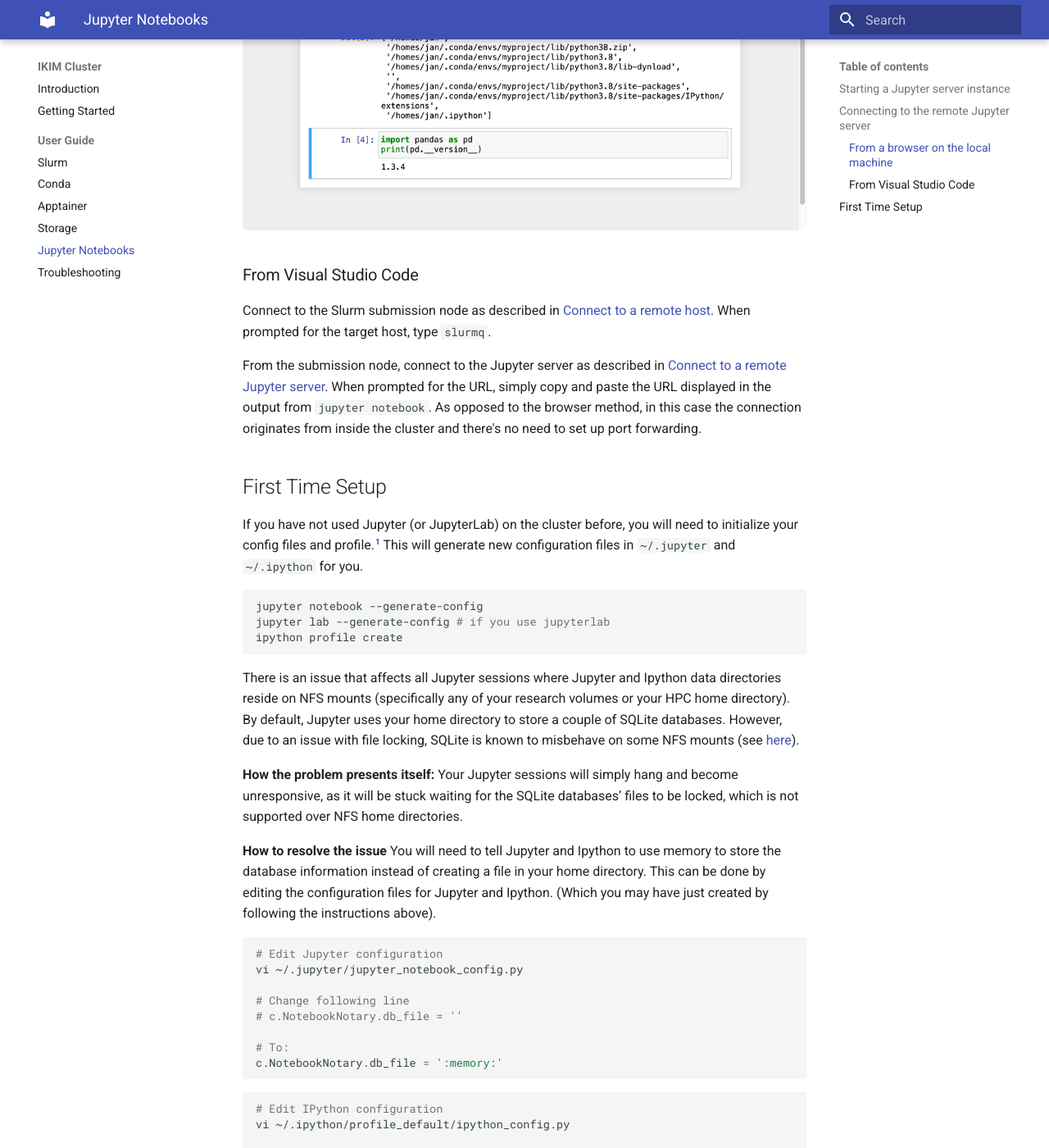
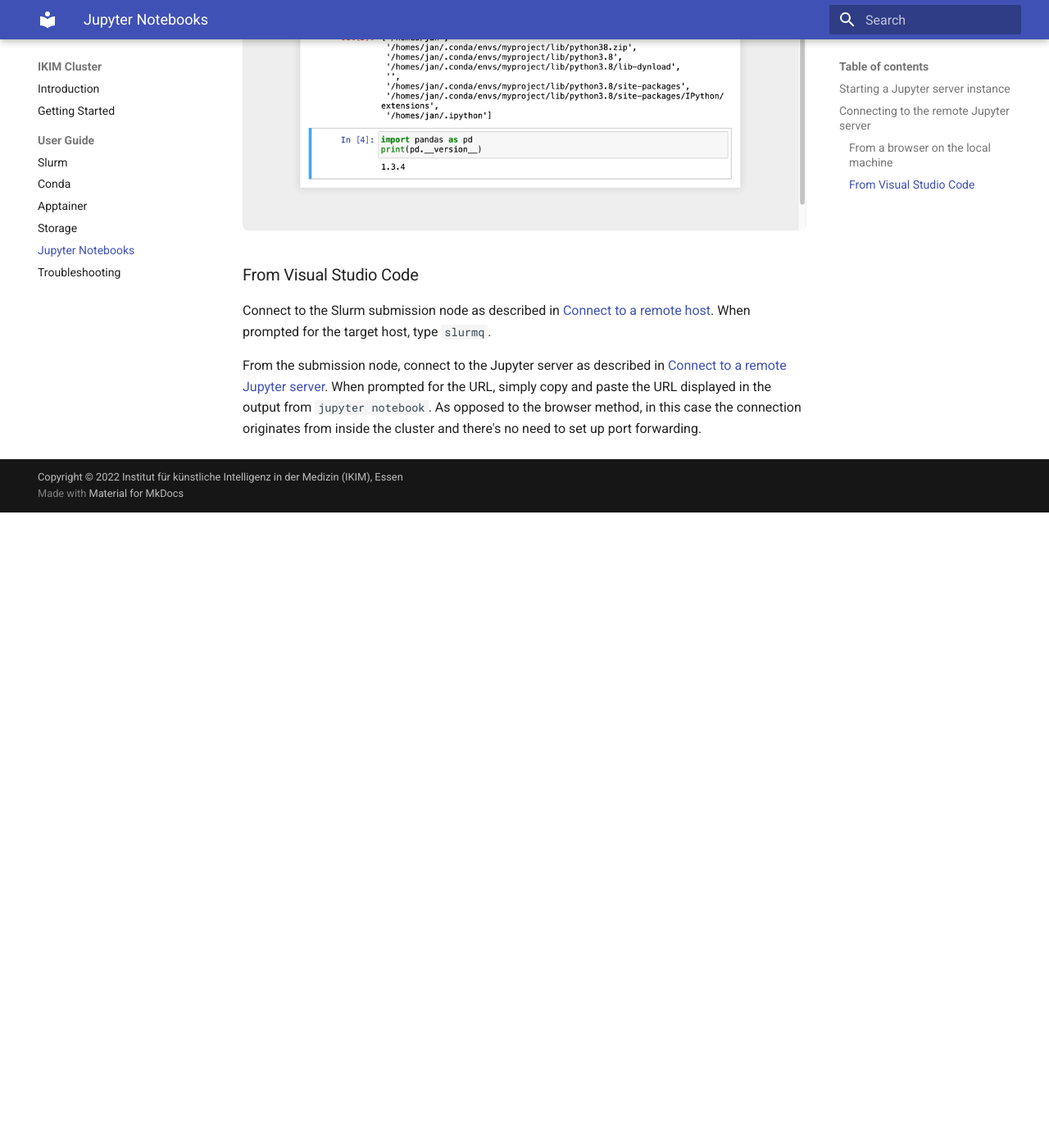
Before and after one commit to IKIM-Essen/ClusterDocs, an MkDocs documentation site: the page built from docs/jupyter.md, in a window 1280 px wide and 1400 px high, scrolled down 2390 px. Shown: the whole window at 82% size. Built offline with MkDocs 1.6.1 and Material for MkDocs 9.7.7, drawn with Linux system fonts in a browser that asks for light colours; after the commit the page ends 3015 px from its top, so only the background shows below that; some of the changed text lies outside the part shown.

Commit message:
Delete the NFS workaround from the Jupyter guide
The NFS server now supports file locking, so there is no need for
this workaround anymore

````diff
--- a/docs/jupyter.md
+++ b/docs/jupyter.md
@@ -78,57 +78,5 @@
 
 From the submission node, connect to the Jupyter server as described in [Connect to a remote Jupyter server][vscode-docs-remote-jupyter]. When prompted for the URL, simply copy and paste the URL displayed in the output from `jupyter notebook`. As opposed to the browser method, in this case the connection originates from inside the cluster and there's no need to set up port forwarding.
 
-## First Time Setup
-
-If you have not used Jupyter (or JupyterLab) on the cluster before, you will need to initialize your config files and profile.[^1] This will generate new configuration files in `~/.jupyter` and `~/.ipython` for you.
-
-[^1]: This section is based on <https://docs.hpc.sussex.ac.uk/apollo2/jupyter.html#first-time-setup-and-nfs-issue>
-
-```sh
-jupyter notebook --generate-config
-jupyter lab --generate-config # if you use jupyterlab
-ipython profile create
-```
-
-There is an issue that affects all Jupyter sessions where Jupyter and Ipython data directories reside on NFS mounts (specifically any of your research volumes or your HPC home directory). By default, Jupyter uses your home directory to store a couple of SQLite databases. However, due to an issue with file locking, SQLite is known to misbehave on some NFS mounts (see [here](https://www.sqlite.org/faq.html#q5)).
-
-**How the problem presents itself:**
-Your Jupyter sessions will simply hang and become unresponsive, as it will be stuck waiting for the SQLite databases’ files to be locked, which is not supported over NFS home directories.
-
-**How to resolve the issue**
-You will need to tell Jupyter and Ipython to use memory to store the database information instead of creating a file in your home directory. This can be done by editing the configuration files for Jupyter and Ipython. (Which you may have just created by following the instructions above).
-
-```sh
-# Edit Jupyter configuration
-vi ~/.jupyter/jupyter_notebook_config.py
-
-# Change following line
-# c.NotebookNotary.db_file = ''
-
-# To:
-c.NotebookNotary.db_file = ':memory:'
-```
-
-```sh
-# Edit IPython configuration
-vi ~/.ipython/profile_default/ipython_config.py
-
-# Change following two lines
-# c.HistoryManager.hist_file=''
-# c.HistoryAccessor.hist_file=''
-
-# To:
-c.HistoryManager.hist_file=':memory:'
-c.HistoryAccessor.hist_file=':memory:'
-```
-
-```sh
-# Edit JupyterLab configuration
-vi ~/.jupyter/jupyter_lab_config.py
-
-# Add the following line
-c.NotebookNotary.db_file = ':memory:'
-```
-
 [vscode-docs-connect-ssh-host]: https://code.visualstudio.com/docs/remote/ssh#_connect-to-a-remote-host
 [vscode-docs-remote-jupyter]: https://code.visualstudio.com/docs/datascience/jupyter-notebooks#_connect-to-a-remote-jupyter-server
````
